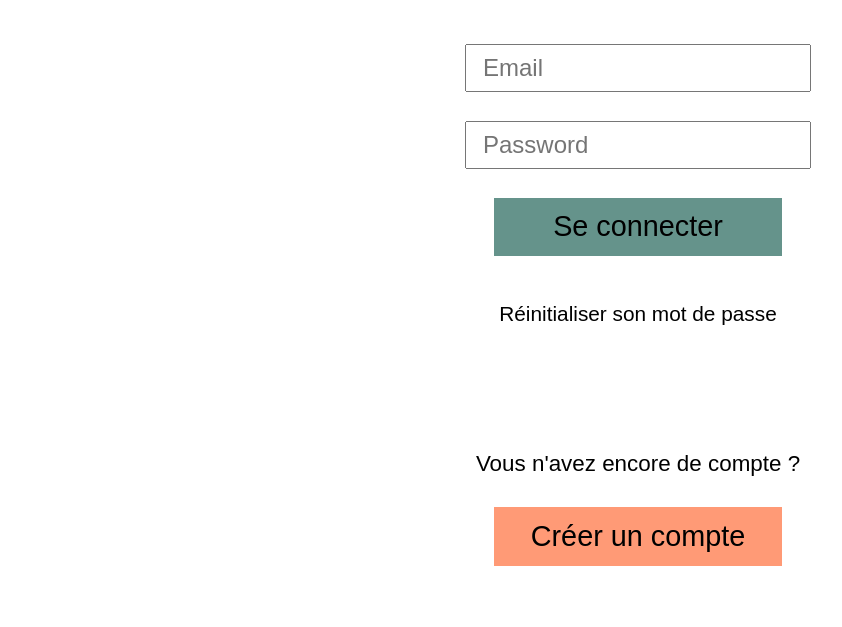
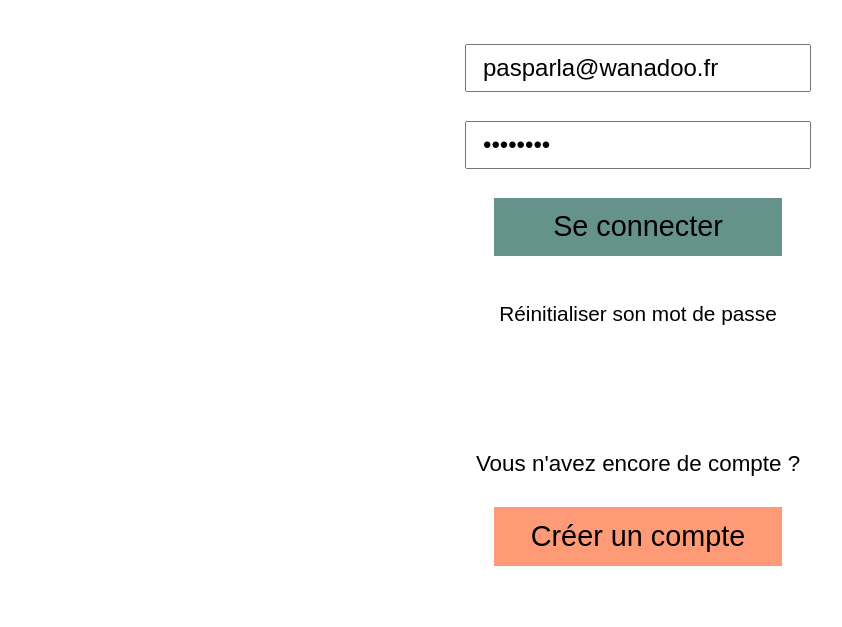
Before and after one commit to AnthoineSG/tgcm_js_v2, a React app: page /signin in a window 1280 px wide. Shown: the part 173-800 px from the top of the page, without its empty margins (2-844 px from the left). Built offline with nearby package versions, Linux system fonts and the light colour scheme; no server answers.

Commit message:
[FEAT] add jsdoc and fix input error

```diff
--- a/src/components/App/index.js
+++ b/src/components/App/index.js
@@ -34,6 +34,7 @@ function App() {
 
   useEffect(() => {
     dispatch(changePathCloseNavbar());
+    window.scrollTo(0, 0);
   }, [locate.pathname]);
 
   useEffect(() => {
--- a/src/components/pages/Account/Signin/index.js
+++ b/src/components/pages/Account/Signin/index.js
@@ -12,12 +12,13 @@ import './signin.scss';
 function Signin() {
   const navigate = useNavigate();
   const dispatch = useDispatch();
-  const { email, password } = useSelector((state) => state.users.user);
+  const inputEmail = useSelector((state) => state.users.inputEmail);
+  const inputPassword = useSelector((state) => state.users.inputPassword);
   const modalSignin = useSelector((state) => state.users.modal.modalSignin);
 
   const handleSubmitForm = (e) => {
     e.preventDefault();
-    dispatch(submitLogin(email, password));
+    dispatch(submitLogin(inputEmail, inputPassword));
   };
 
   const handleInputChange = (e) => {
@@ -72,8 +73,8 @@ function Signin() {
           placeholder="Email"
           required
           type="email"
-          name="email"
-          value={email}
+          name="inputEmail"
+          value={inputEmail}
           onChange={handleInputChange}
         />
         <input
@@ -81,8 +82,8 @@ function Signin() {
           placeholder="Password"
           required
           type="password"
-          name="password"
-          value={password}
+          name="inputPassword"
+          value={inputPassword}
           onChange={handleInputChange}
         />
         <button className="signin__form-button" type="submit">
--- a/src/components/pages/static/Faq/faq.scss
+++ b/src/components/pages/static/Faq/faq.scss
@@ -31,7 +31,7 @@
 
       &__content {
         width: 90%;
-        margin-bottom: 2rem;
+        margin-bottom: 1rem;
 
         &-question {
         font-size: vars.$sub-title;
--- a/src/store/actions/action/user.js
+++ b/src/store/actions/action/user.js
@@ -6,19 +6,37 @@ export const CREATE_ACCOUNT_SUCCESS = 'CREATE_ACCOUNT_SUCCESS';
 export const SUBMIT_LOGIN = 'SUBMIT_LOGIN';
 export const SUBMIT_LOGIN_SUCCESS = 'SUBMIT_LOGIN_SUCCESS';
 export const CLOSE_MODAL_SIGNIN = 'CLOSE_MODAL_SIGNIN';
+export const LOGOUT_SUCCESS = 'LOGOUT_SUCCESS';
 
+/**
+ * Action creator - change input in page Sign up
+ * @param {*} inputName Name of input
+ * @param {*} inputValue Value if input
+ */
 export const changeInputSignupValue = (inputName, inputValue) => ({
+  type: CHANGE_INPUT_SIGNUP_VALUE,
+  inputName,
+  inputValue,
+});
+
+/**
+ * Action creator - Change input in page Sign in
+ * @param {*} inputName Name of input
+ * @param {*} inputValue Value if input
+ */
+export const changeInputSigninValue = (inputName, inputValue) => ({
   type: CHANGE_INPUT_SIGNIN_VALUE,
   inputName,
   inputValue,
 });
 
-export const changeInputSigninValue = (inputName, inputValue) => ({
-  type: CHANGE_INPUT_SIGNUP_VALUE,
-  inputName,
-  inputValue,
-});
-
+/**
+ * Action creator -
+ * @param {*} firstname
+ * @param {*} lastname
+ * @param {*} email
+ * @param {*} password
+ */
 export const submitNewUser = (firstname, lastname, email, password) => ({
   type: SUBMIT_NEW_USER,
   firstname,
@@ -27,25 +45,43 @@ export const submitNewUser = (firstname, lastname, email, password) => ({
   password,
 });
 
+/**
+ * Action creator -
+ */
 export const submitNewUserSuccess = () => ({
   type: SUBMIT_NEW_USER_SUCCESS,
 });
 
+/**
+ * Action creator -
+ */
 export const createNewAccountSuccess = () => ({
   type: CREATE_ACCOUNT_SUCCESS,
 });
 
+/**
+ * Action creator -
+ * @param {*} email
+ * @param {*} password
+ */
 export const submitLogin = (email, password) => ({
   type: SUBMIT_LOGIN,
   email,
   password,
 });
 
+/**
+ * Action creator -
+ * @param {*} userInfos
+ */
 export const submitLoginSuccess = (userInfos) => ({
   type: SUBMIT_LOGIN_SUCCESS,
   userInfos,
 });
 
+/**
+ * Action creator -
+ */
 export const closeModalSignin = () => ({
   type: CLOSE_MODAL_SIGNIN,
 });
--- a/src/store/reducer/reducers/user.js
+++ b/src/store/reducer/reducers/user.js
@@ -3,6 +3,7 @@ import {
   CHANGE_INPUT_SIGNUP_VALUE,
   CLOSE_MODAL_SIGNIN,
   CREATE_ACCOUNT_SUCCESS,
+  LOGOUT_SUCCESS,
   SUBMIT_LOGIN_SUCCESS,
   SUBMIT_NEW_USER,
   SUBMIT_NEW_USER_SUCCESS,
@@ -10,11 +11,13 @@ import {
 
 const initialState = {
   isLogged: false,
+  inputEmail: 'pasparla@wanadoo.fr',
+  inputPassword: '12345Aa!',
   userCreation: {
-    firstname: '',
-    lastname: '',
-    email: '',
-    password: '',
+    firstname: 'toto',
+    lastname: 'tata',
+    email: 'toto@tata.fr',
+    password: '12345Aa!',
   },
   user: {
     id: null,
@@ -41,10 +44,7 @@ const reducer = (state = initialState, action = {}) => {
     case CHANGE_INPUT_SIGNIN_VALUE:
       return {
         ...state,
-        userCreation: {
-          ...state.userCreation,
-          [action.inputName]: action.inputValue,
-        },
+        [action.inputName]: action.inputValue,
       };
 
     case SUBMIT_NEW_USER:
@@ -66,10 +66,10 @@ const reducer = (state = initialState, action = {}) => {
         ...state,
         userCreation: {
           ...state.userCreation,
-          firstname: null,
-          lastname: null,
-          email: null,
-          password: null,
+          firstname: '',
+          lastname: '',
+          email: '',
+          password: '',
         },
         modal: {
           ...state.modal,
@@ -80,8 +80,8 @@ const reducer = (state = initialState, action = {}) => {
     case CHANGE_INPUT_SIGNUP_VALUE:
       return {
         ...state,
-        user: {
-          ...state.user,
+        userCreation: {
+          ...state.userCreation,
           [action.inputName]: action.inputValue,
         },
       };
@@ -90,6 +90,8 @@ const reducer = (state = initialState, action = {}) => {
       return {
         ...state,
         isLogged: true,
+        inputEmail: '',
+        inputPassword: '',
         user: {
           ...state.user,
           email: action.userInfos.result.email,
@@ -120,7 +122,7 @@ const reducer = (state = initialState, action = {}) => {
         },
       };
 
-    case 'LOGOUT_SUCCESS':
+    case LOGOUT_SUCCESS:
       return {
         ...state,
         user: {
```
Also changed, not shown: src/store/actions/action/brand.js (+7 -0 lines), src/store/actions/action/burger.js (+9 -0 lines), src/store/actions/action/categories.js (+11 -0 lines), src/store/actions/action/product.js (+16 -0 lines).
